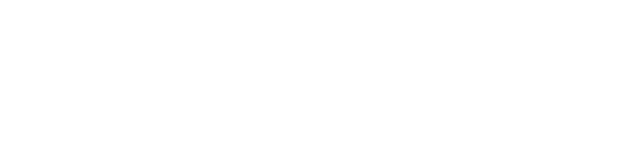
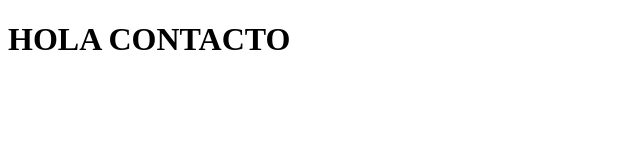
Before and after one commit to fjanuszewski/proyecto-desarrollo-web, a plain HTML site: page contacto.html in a window 1280 px wide. Shown: the whole page, without its empty margins (0-640 px from the left). Drawn offline with Linux system fonts and the light colour scheme.

Commit message:
agrego un h1 en contacto

```diff
--- a/contacto.html
+++ b/contacto.html
@@ -7,6 +7,6 @@
     <title>PAGINA CONTACTO</title>
 </head>
 <body>
-
+    <h1>HOLA CONTACTO</h1>
 </body>
 </html>
```
